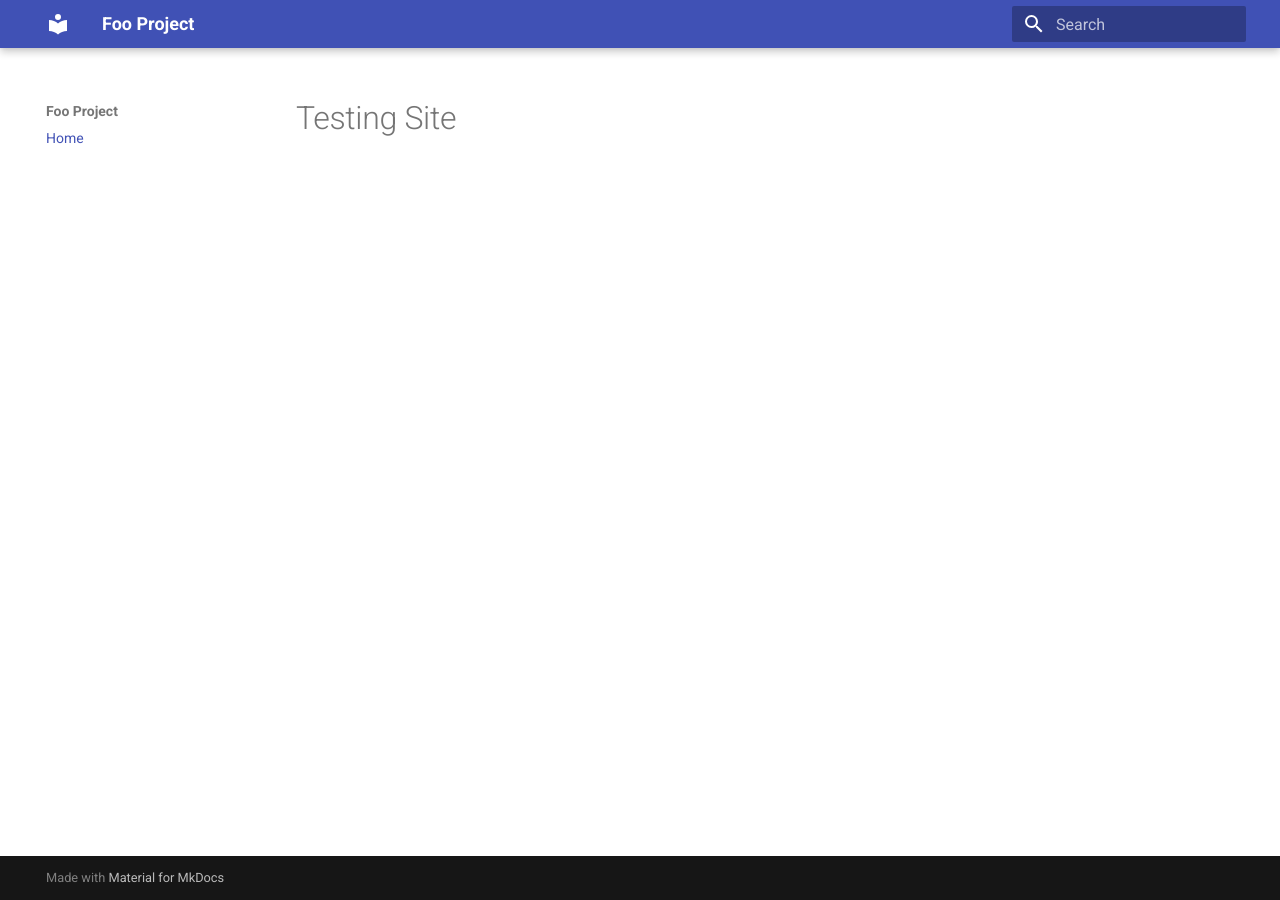
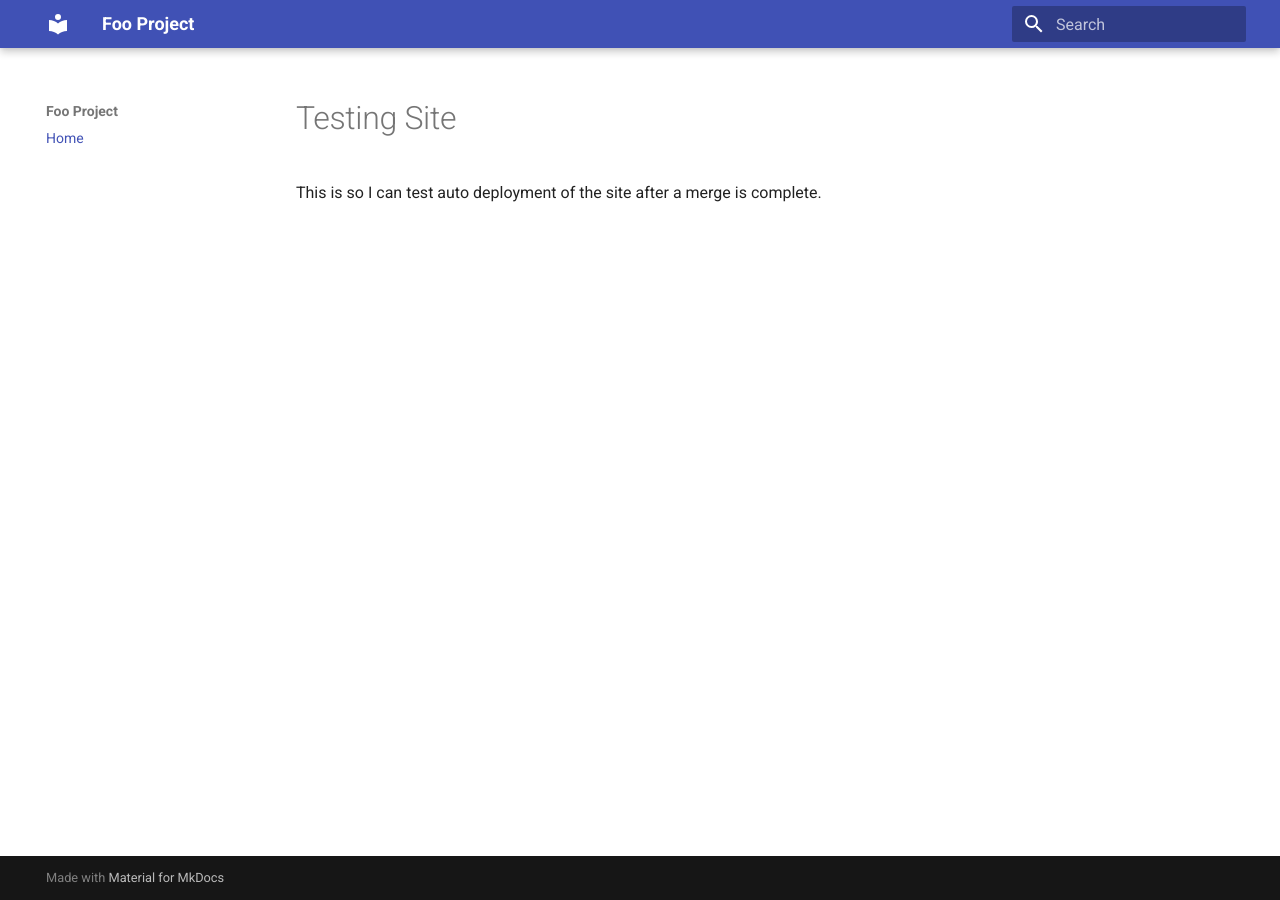
Before and after one commit to aphive/mkdocs_test, an MkDocs documentation site: the page built from docs/index.md, in a window 1280 px wide. Built offline with MkDocs 1.6.1 and Material for MkDocs 9.7.7, drawn with Linux system fonts in a browser that asks for light colours.

Commit message:
updated index

```diff
--- a/docs/index.md
+++ b/docs/index.md
@@ -1 +1,3 @@
 # Testing Site
+
+This is so I can test auto deployment of the site after a merge is complete.
```
